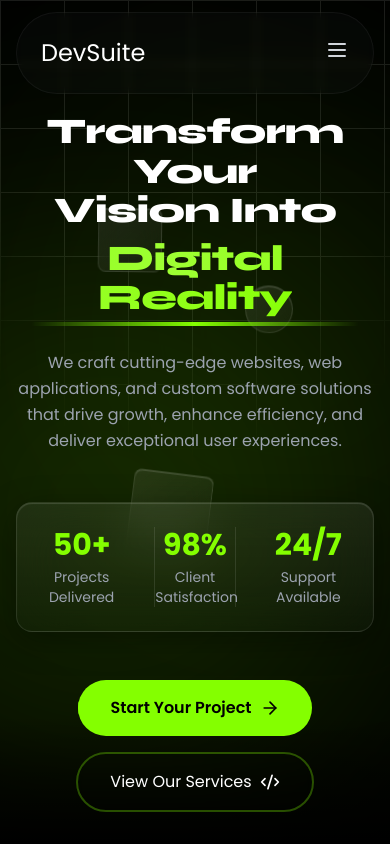
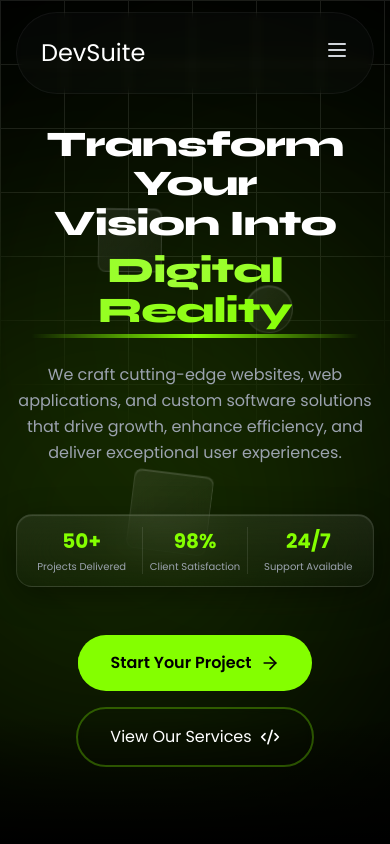
Before and after one commit to khatayondev/devsuite.dev, a Next.js app: page / in a window 390 px wide. Shown: the top 844 px of the page. Built offline with nearby package versions, Linux system fonts and the light colour scheme; a web font is replaced by a local one.

Commit message:
Optimize responsive height for Hero and free-websites banner, improve stats bar mobile rendering

```diff
--- a/app/components/Hero.tsx
+++ b/app/components/Hero.tsx
@@ -12,7 +12,7 @@ export function Hero() {
   };
 
   return (
-    <section className="relative h-screen min-h-[700px] flex items-center justify-center overflow-hidden bg-black pt-20">
+    <section className="relative min-h-screen lg:h-screen lg:min-h-[750px] flex items-center justify-center overflow-hidden bg-black pt-24 pb-12">
       {/* Animated Grid Background */}
       <div className="absolute inset-0 bg-[linear-gradient(to_right,#1a1a1a_1px,transparent_1px),linear-gradient(to_bottom,#1a1a1a_1px,transparent_1px)] bg-[size:4rem_4rem] [mask-image:radial-gradient(ellipse_80%_50%_at_50%_0%,#000_70%,transparent_110%)]"></div>
 
@@ -107,19 +107,19 @@ export function Hero() {
             initial={{ opacity: 0, y: 30 }}
             animate={{ opacity: 1, y: 0 }}
             transition={{ duration: 0.8, delay: 0.5, ease: "easeOut" }}
-            className="grid grid-cols-3 gap-8 max-w-2xl mx-auto mb-12 p-6 rounded-2xl border border-white/10 bg-gradient-to-b from-white/[0.07] to-white/[0.02] backdrop-blur-xl shadow-[inset_0_1px_1px_rgba(255,255,255,0.15),0_8px_32px_0_rgba(0,0,0,0.37)]"
+            className="grid grid-cols-3 gap-2 sm:gap-8 max-w-2xl mx-auto mb-12 p-3 sm:p-6 rounded-2xl border border-white/10 bg-gradient-to-b from-white/[0.07] to-white/[0.02] backdrop-blur-xl shadow-[inset_0_1px_1px_rgba(255,255,255,0.15),0_8px_32px_0_rgba(0,0,0,0.37)]"
           >
             <div className="text-center">
-              <div className="text-3xl font-bold text-[#84ff00] mb-1">50+</div>
-              <div className="text-sm text-gray-400">Projects Delivered</div>
+              <div className="text-xl sm:text-3xl font-bold text-[#84ff00] mb-1">50+</div>
+              <div className="text-[10px] sm:text-sm text-gray-400">Projects Delivered</div>
             </div>
             <div className="text-center border-x border-white/10">
-              <div className="text-3xl font-bold text-[#84ff00] mb-1">98%</div>
-              <div className="text-sm text-gray-400">Client Satisfaction</div>
+              <div className="text-xl sm:text-3xl font-bold text-[#84ff00] mb-1">98%</div>
+              <div className="text-[10px] sm:text-sm text-gray-400">Client Satisfaction</div>
             </div>
             <div className="text-center">
-              <div className="text-3xl font-bold text-[#84ff00] mb-1">24/7</div>
-              <div className="text-sm text-gray-400">Support Available</div>
+              <div className="text-xl sm:text-3xl font-bold text-[#84ff00] mb-1">24/7</div>
+              <div className="text-[10px] sm:text-sm text-gray-400">Support Available</div>
             </div>
           </motion.div>
 
--- a/app/free-websites/page.tsx
+++ b/app/free-websites/page.tsx
@@ -116,7 +116,7 @@ export default function FreeWebsitesPage() {
       <Navigation />
 
       {/* Hero Section */}
-      <section className="relative pt-32 pb-24 lg:pt-40 lg:pb-32 overflow-hidden">
+      <section className="relative h-screen min-h-[700px] flex items-center justify-center overflow-hidden pt-20">
         {/* Animated Grid Background */}
         <div className="absolute inset-0 bg-[linear-gradient(to_right,#1a1a1a_1px,transparent_1px),linear-gradient(to_bottom,#1a1a1a_1px,transparent_1px)] bg-[size:4rem_4rem] [mask-image:radial-gradient(ellipse_80%_50%_at_50%_0%,#000_70%,transparent_110%)]"></div>
 
@@ -142,7 +142,7 @@ export default function FreeWebsitesPage() {
               initial={{ opacity: 0, y: 30 }}
               animate={{ opacity: 1, y: 0 }}
               transition={{ duration: 0.8, delay: 0.2 }}
-              className="text-white mb-8 text-5xl md:text-6xl lg:text-7xl leading-[1.1] font-bold tracking-tight"
+              className="text-white mb-8 text-4xl sm:text-6xl md:text-7xl lg:text-8xl leading-[1.1] font-extrabold tracking-tight font-syne"
             >
               Get Your{' '}
               <span className="bg-gradient-to-r from-[#84ff00] via-[#9eff33] to-[#84ff00] bg-clip-text text-transparent animate-gradient bg-[length:200%_auto]">
@@ -155,7 +155,7 @@ export default function FreeWebsitesPage() {
               initial={{ opacity: 0, y: 30 }}
               animate={{ opacity: 1, y: 0 }}
               transition={{ duration: 0.8, delay: 0.4 }}
-              className="text-xl md:text-2xl text-gray-400 mb-12 leading-relaxed"
+              className="text-base md:text-lg text-gray-400 mb-12 leading-relaxed"
             >
               We're building <span className="text-[#84ff00] font-semibold">100 free websites</span> for small and medium-sized businesses. Professional design, modern technology, zero cost.
             </motion.p>
```
